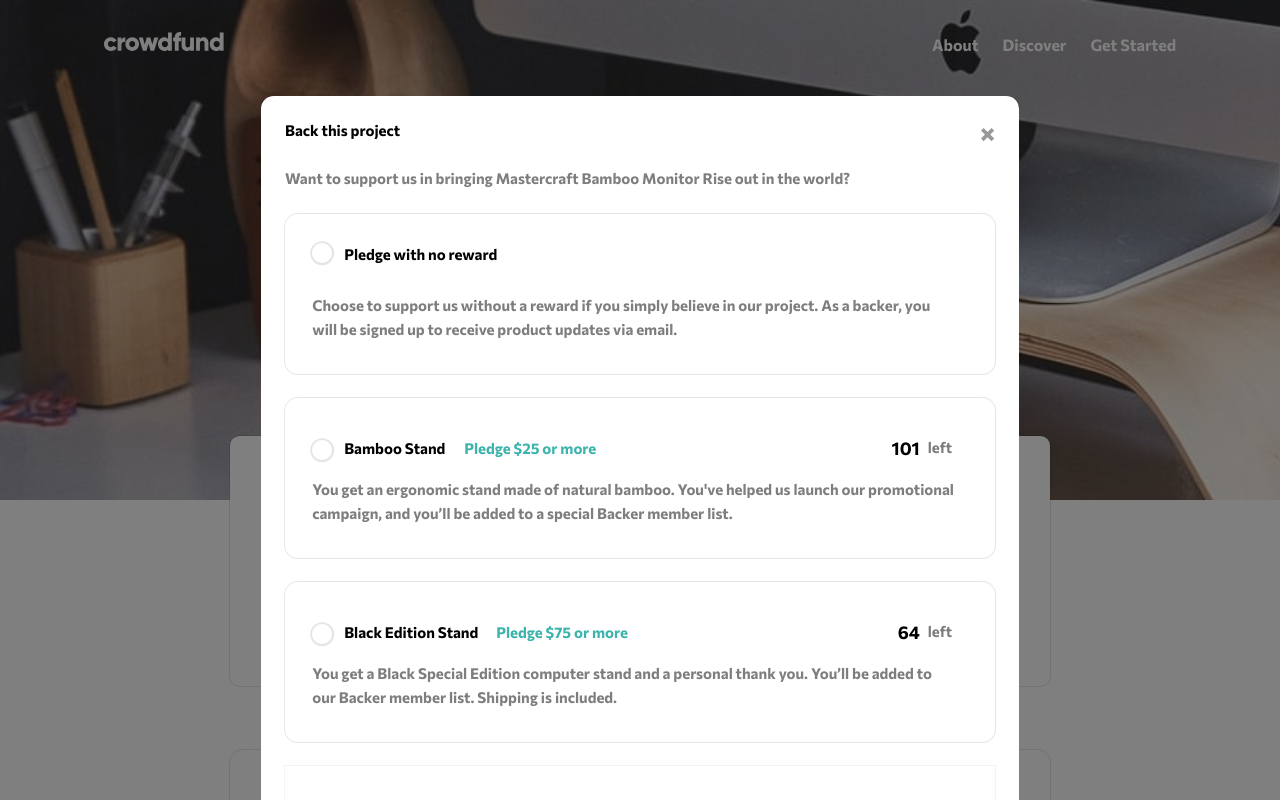
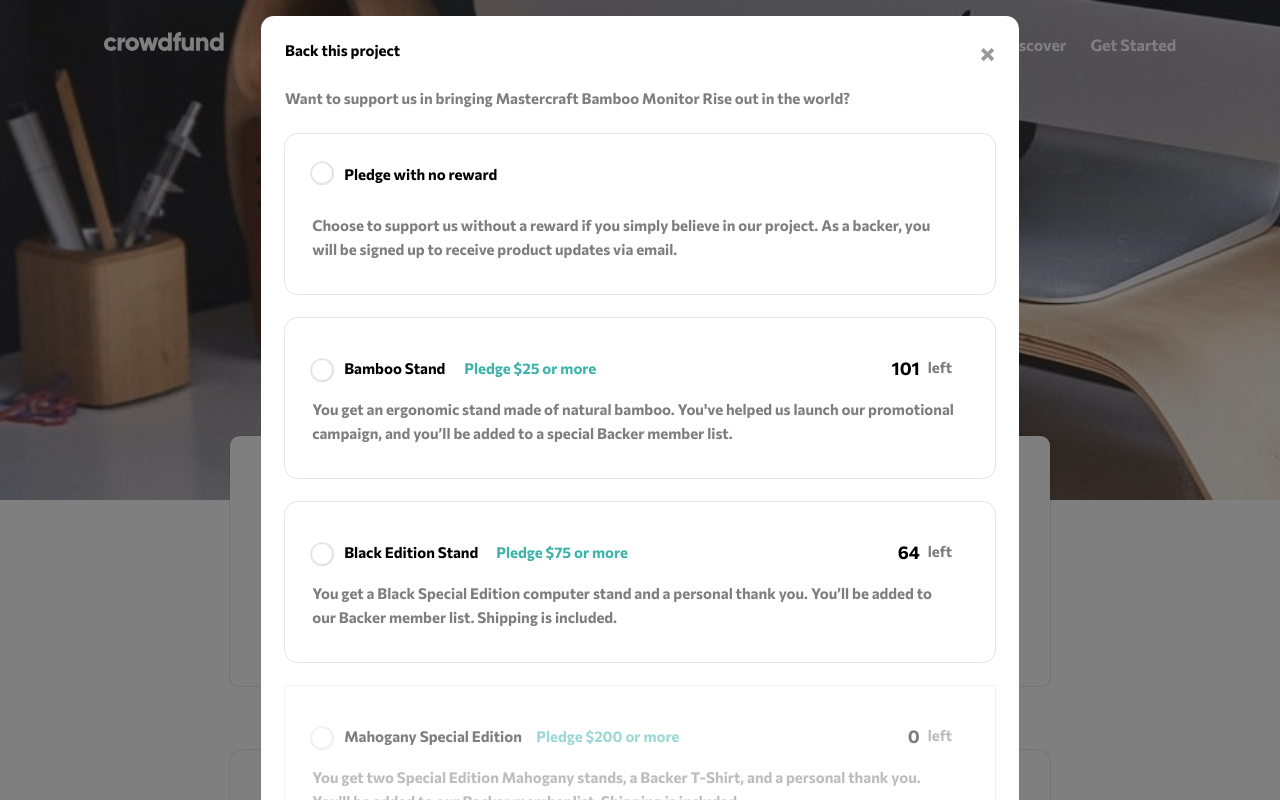
Before and after one commit to ljcutts/Crowdfunding-product-page, a React (Create React App) app: page / in a window 1280 px wide. Both pictures are taken after a click on the button "Back this project". Shown: the top 800 px of the page. Built offline with nearby package versions, Linux system fonts and the light colour scheme; the HTML template or start-up script is replaced by a standard one.

Commit message:
updating project

```diff
--- a/src/ProjectModal.js
+++ b/src/ProjectModal.js
@@ -246,7 +246,6 @@
     display: grid;
     z-index: 999;
     place-items: center;
-    overflow-y: scroll;
   }
 
   @media (max-width: 768px) {
@@ -265,7 +264,7 @@
 // Styling for Heading of modal
 const PledgeHeading = styled.div`
   @media (min-width: 768px) {
-    margin-top: 6rem;
+    margin-top: 1rem;
     max-width: 820px;
     height: auto;
     margin-right: 1rem;
@@ -304,7 +303,7 @@
   }
 
   @media (max-width: 768px) {
-    margin-top: 6rem;
+    margin-top: 1rem;
     max-width: 340px;
     height: auto;
     margin-right: 1rem;
```
